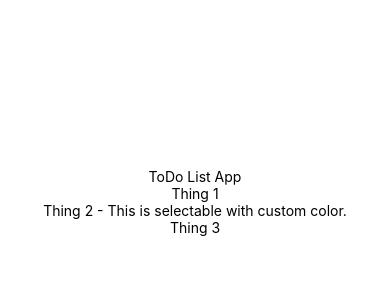
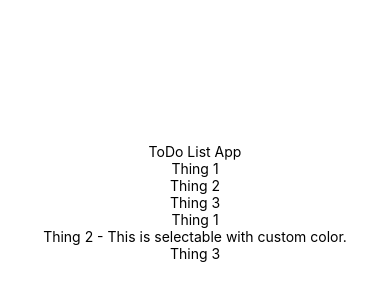
Before and after one commit to alexaf2000/Todo-ReactNative, a React Native app: screen / in a window 390 px wide. Shown: the part 220-520 px from the top of the page. Built offline with nearby package versions, Linux system fonts and the light colour scheme.

Commit message:
Testing: Show from array mapping

```diff
--- a/src/screens/main/index.js
+++ b/src/screens/main/index.js
@@ -16,6 +16,10 @@ class MainScreen extends Component {
         return (
             <View style={styles.container}>
                 <Text>ToDo List App</Text>
+                {/* Using key as if was an id with something really unique, the array index is not safe at all, its for internal use */}
+                {todos.map(todo=>(
+                    <Text key={todo}>{todo}</Text>
+                ))}
                 <Text>{todos[0]}</Text>
                 <Text selectable selectionColor="#008bef">{todos[1]} - This is selectable with custom color.</Text>
                 <Text>{todos[2]}</Text>
```
